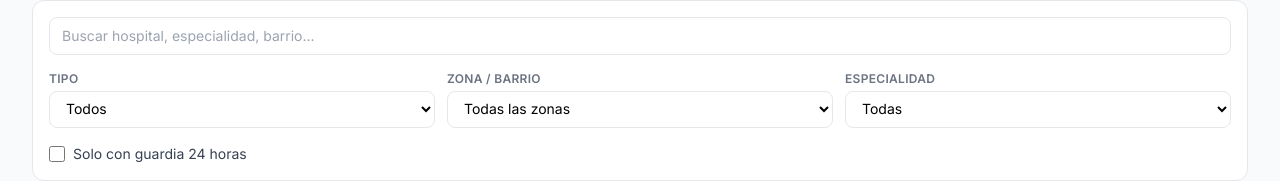
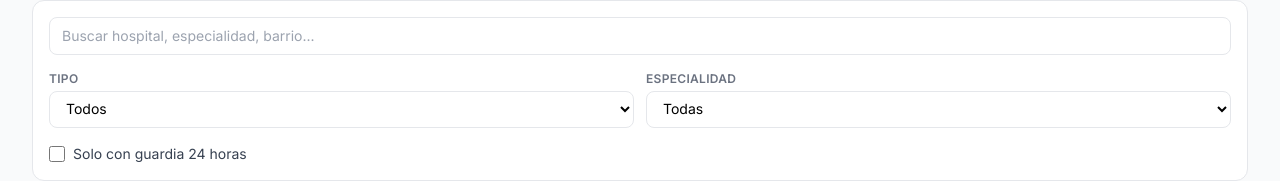
Before and after one commit to comunicaciones1517/web-municipio-jcpaz, a Next.js app: page /web-municipio-jcpaz/salud in a window 1280 px wide. Shown: the part 446-627 px from the top of the page. Built offline with nearby package versions, Linux system fonts and the light colour scheme.

Commit message:
feat: quitar filtro de Zona/Barrio del buscador de salud

```diff
--- a/src/app/salud/page.tsx
+++ b/src/app/salud/page.tsx
@@ -4,7 +4,6 @@ import PageHeader from "@/components/layout/PageHeader";
 import SaludClient from "@/components/salud/SaludClient";
 import {
   getAllFacilities,
-  getAllZones,
   getAllSpecialties,
 } from "@/lib/data/salud";
 
@@ -16,7 +15,6 @@ export const metadata: Metadata = {
 
 export default function SaludPage() {
   const facilities = getAllFacilities();
-  const zones = getAllZones();
   const specialties = getAllSpecialties();
 
   return (
@@ -32,7 +30,6 @@ export default function SaludPage() {
       <div className="mx-auto max-w-7xl px-4 sm:px-6 lg:px-8 py-8">
         <SaludClient
           facilities={facilities}
-          zones={zones}
           specialties={specialties}
         />
       </div>
--- a/src/components/salud/FacilityFilters.tsx
+++ b/src/components/salud/FacilityFilters.tsx
@@ -6,7 +6,6 @@ import { X } from "lucide-react";
 import { FACILITY_TYPE_LABELS } from "@/lib/utils";
 
 interface FacilityFiltersProps {
-  zones: string[];
   specialties: string[];
 }
 
@@ -18,14 +17,12 @@ const TYPES = [
 ] as const;
 
 export default function FacilityFilters({
-  zones,
   specialties,
 }: FacilityFiltersProps) {
   const router = useRouter();
   const searchParams = useSearchParams();
 
   const currentType = searchParams.get("tipo") ?? "";
-  const currentZone = searchParams.get("zona") ?? "";
   const currentSpecialty = searchParams.get("especialidad") ?? "";
   const currentGuardia = searchParams.get("guardia") === "1";
   const currentSearch = searchParams.get("q") ?? "";
@@ -48,7 +45,7 @@ export default function FacilityFilters({
   };
 
   const hasFilters =
-    currentType || currentZone || currentSpecialty || currentGuardia || currentSearch;
+    currentType || currentSpecialty || currentGuardia || currentSearch;
 
   return (
     <div className="bg-white border border-gray-200 rounded-xl p-4 space-y-4">
@@ -61,7 +58,7 @@ export default function FacilityFilters({
         className="w-full border border-gray-200 rounded-lg px-3 py-2 text-sm focus:outline-none focus:ring-2 focus:ring-primary-300"
       />
 
-      <div className="grid grid-cols-1 sm:grid-cols-3 gap-3">
+      <div className="grid grid-cols-1 sm:grid-cols-2 gap-3">
         {/* Tipo */}
         <div>
           <label className="block text-xs font-semibold text-gray-500 mb-1 uppercase tracking-wide">
@@ -76,25 +73,6 @@ export default function FacilityFilters({
             {TYPES.map((t) => (
               <option key={t} value={t}>
                 {FACILITY_TYPE_LABELS[t]}
-              </option>
-            ))}
-          </select>
-        </div>
-
-        {/* Zona */}
-        <div>
-          <label className="block text-xs font-semibold text-gray-500 mb-1 uppercase tracking-wide">
-            Zona / Barrio
-          </label>
-          <select
-            value={currentZone}
-            onChange={(e) => updateParam("zona", e.target.value)}
-            className="w-full border border-gray-200 rounded-lg px-3 py-2 text-sm focus:outline-none focus:ring-2 focus:ring-primary-300 bg-white"
-          >
-            <option value="">Todas las zonas</option>
-            {zones.map((z) => (
-              <option key={z} value={z}>
-                {z}
               </option>
             ))}
           </select>
--- a/src/components/salud/SaludClient.tsx
+++ b/src/components/salud/SaludClient.tsx
@@ -22,21 +22,18 @@ function norm(str: string) {
 
 interface Props {
   facilities: HealthFacility[];
-  zones: string[];
   specialties: string[];
 }
 
-export default function SaludClient({ facilities, zones, specialties }: Props) {
+export default function SaludClient({ facilities, specialties }: Props) {
   const [query, setQuery] = useState("");
   const [tipo, setTipo] = useState("");
-  const [zona, setZona] = useState("");
   const [especialidad, setEspecialidad] = useState("");
   const [soloGuardia, setSoloGuardia] = useState(false);
 
   const filtered = useMemo(() => {
     let r = facilities;
     if (tipo) r = r.filter((f) => f.type === tipo);
-    if (zona) r = r.filter((f) => f.zone === zona);
     if (especialidad)
       r = r.filter((f) =>
         f.specialties.some((s) => norm(s) === norm(especialidad))
@@ -52,9 +49,9 @@ export default function SaludClient({ facilities, zones, specialties }: Props) {
       );
     }
     return r;
-  }, [facilities, tipo, zona, especialidad, soloGuardia, query]);
+  }, [facilities, tipo, especialidad, soloGuardia, query]);
 
-  const hasFilters = tipo || zona || especialidad || soloGuardia || query;
+  const hasFilters = tipo || especialidad || soloGuardia || query;
 
   return (
     <>
@@ -68,7 +65,7 @@ export default function SaludClient({ facilities, zones, specialties }: Props) {
           className="w-full border border-gray-200 rounded-lg px-3 py-2 text-sm focus:outline-none focus:ring-2 focus:ring-primary-300"
         />
 
-        <div className="grid grid-cols-1 sm:grid-cols-3 gap-3">
+        <div className="grid grid-cols-1 sm:grid-cols-2 gap-3">
           <div>
             <label className="block text-xs font-semibold text-gray-500 mb-1 uppercase tracking-wide">
               Tipo
@@ -82,24 +79,6 @@ export default function SaludClient({ facilities, zones, specialties }: Props) {
               {TYPES.map((t) => (
                 <option key={t} value={t}>
                   {FACILITY_TYPE_LABELS[t]}
-                </option>
-              ))}
-            </select>
-          </div>
-
-          <div>
-            <label className="block text-xs font-semibold text-gray-500 mb-1 uppercase tracking-wide">
-              Zona / Barrio
-            </label>
-            <select
-              value={zona}
-              onChange={(e) => setZona(e.target.value)}
-              className="w-full border border-gray-200 rounded-lg px-3 py-2 text-sm focus:outline-none focus:ring-2 focus:ring-primary-300 bg-white"
-            >
-              <option value="">Todas las zonas</option>
-              {zones.map((z) => (
-                <option key={z} value={z}>
-                  {z}
                 </option>
               ))}
             </select>
@@ -139,7 +118,6 @@ export default function SaludClient({ facilities, zones, specialties }: Props) {
             onClick={() => {
               setQuery("");
               setTipo("");
-              setZona("");
               setEspecialidad("");
               setSoloGuardia(false);
             }}
```
